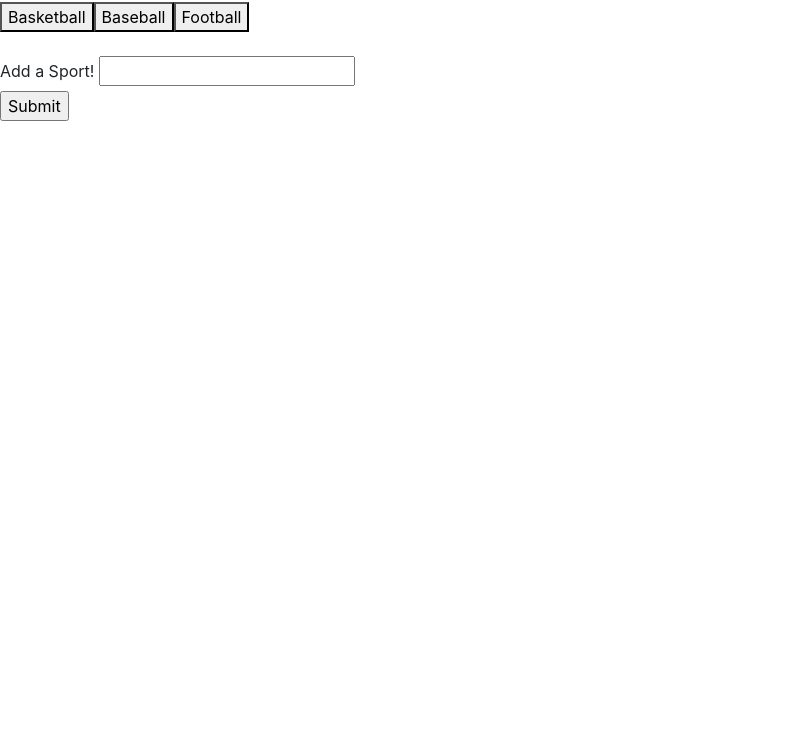
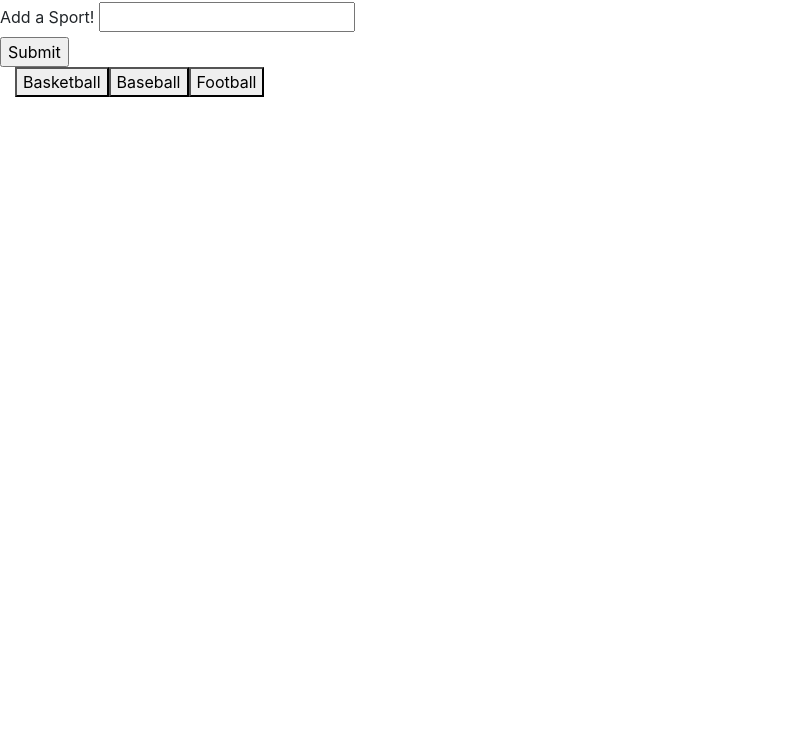
Before and after one commit to Jacobs1986/HW6-Giphy-App, a plain HTML site: page index.html in a window 1280 px wide. Shown: the part 54-800 px from the top of the page, without its empty margins (0-811 px from the left). Drawn offline with nearby package versions, Linux system fonts and the light colour scheme.

Commit message:
Added container
Added a container to the buttons.

```diff
--- a/index.html
+++ b/index.html
@@ -1,12 +1,14 @@
 <!DOCTYPE html>
 <html lang="en">
+
 <head>
     <meta charset="UTF-8">
     <meta name="viewport" content="width=device-width, initial-scale=1.0">
     <meta http-equiv="X-UA-Compatible" content="ie=edge">
     <title>Giphy App</title>
     <!--Bootstrap link-->
-    <link rel="stylesheet" href="https://stackpath.bootstrapcdn.com/bootstrap/4.3.1/css/bootstrap.min.css" integrity="sha384-ggOyR0iXCbMQv3Xipma34MD+dH/1fQ784/j6cY/iJTQUOhcWr7x9JvoRxT2MZw1T" crossorigin="anonymous">
+    <link rel="stylesheet" href="https://stackpath.bootstrapcdn.com/bootstrap/4.3.1/css/bootstrap.min.css"
+        integrity="sha384-ggOyR0iXCbMQv3Xipma34MD+dH/1fQ784/j6cY/iJTQUOhcWr7x9JvoRxT2MZw1T" crossorigin="anonymous">
 
     <!--CSS link-->
     <link rel="stylesheet" href="assets/css/styles.css">
@@ -14,11 +16,9 @@
     <!--JQUERY-->
     <script type="text/javascript" src="https://cdnjs.cloudflare.com/ajax/libs/jquery/3.2.1/jquery.min.js"></script>
 </head>
+
 <body>
     <h1>Click the buttons to make GIF's appear!</h1>
-
-    <!--Buttons go here-->
-    <div id="button-area"></div><br>
 
     <!--Add a sport-->
     <form id="sport-form">
@@ -27,14 +27,26 @@
         <input type="submit" value="Submit" id="add-sport">
     </form>
 
-    <!--GIF's go here-->
-    <div id="gif-area"></div>
+    <div class="container-fluid">
+        <!--Buttons go here-->
+        <div id="button-area"></div><br>
+
+        <!--GIF's go here-->
+        <div id="gif-area"></div>
+    </div>
 
     <!--Bootstrap JS-->
-    <script src="https://code.jquery.com/jquery-3.3.1.slim.min.js" integrity="sha384-q8i/X+965DzO0rT7abK41JStQIAqVgRVzpbzo5smXKp4YfRvH+8abtTE1Pi6jizo" crossorigin="anonymous"></script>
-    <script src="https://cdnjs.cloudflare.com/ajax/libs/popper.js/1.14.7/umd/popper.min.js" integrity="sha384-UO2eT0CpHqdSJQ6hJty5KVphtPhzWj9WO1clHTMGa3JDZwrnQq4sF86dIHNDz0W1" crossorigin="anonymous"></script>
-    <script src="https://stackpath.bootstrapcdn.com/bootstrap/4.3.1/js/bootstrap.min.js" integrity="sha384-JjSmVgyd0p3pXB1rRibZUAYoIIy6OrQ6VrjIEaFf/nJGzIxFDsf4x0xIM+B07jRM" crossorigin="anonymous"></script>
+    <script src="https://code.jquery.com/jquery-3.3.1.slim.min.js"
+        integrity="sha384-q8i/X+965DzO0rT7abK41JStQIAqVgRVzpbzo5smXKp4YfRvH+8abtTE1Pi6jizo"
+        crossorigin="anonymous"></script>
+    <script src="https://cdnjs.cloudflare.com/ajax/libs/popper.js/1.14.7/umd/popper.min.js"
+        integrity="sha384-UO2eT0CpHqdSJQ6hJty5KVphtPhzWj9WO1clHTMGa3JDZwrnQq4sF86dIHNDz0W1"
+        crossorigin="anonymous"></script>
+    <script src="https://stackpath.bootstrapcdn.com/bootstrap/4.3.1/js/bootstrap.min.js"
+        integrity="sha384-JjSmVgyd0p3pXB1rRibZUAYoIIy6OrQ6VrjIEaFf/nJGzIxFDsf4x0xIM+B07jRM"
+        crossorigin="anonymous"></script>
 
     <script type="text/javascript" src="assets/javascript/app.js"></script>
 </body>
+
 </html>
```
